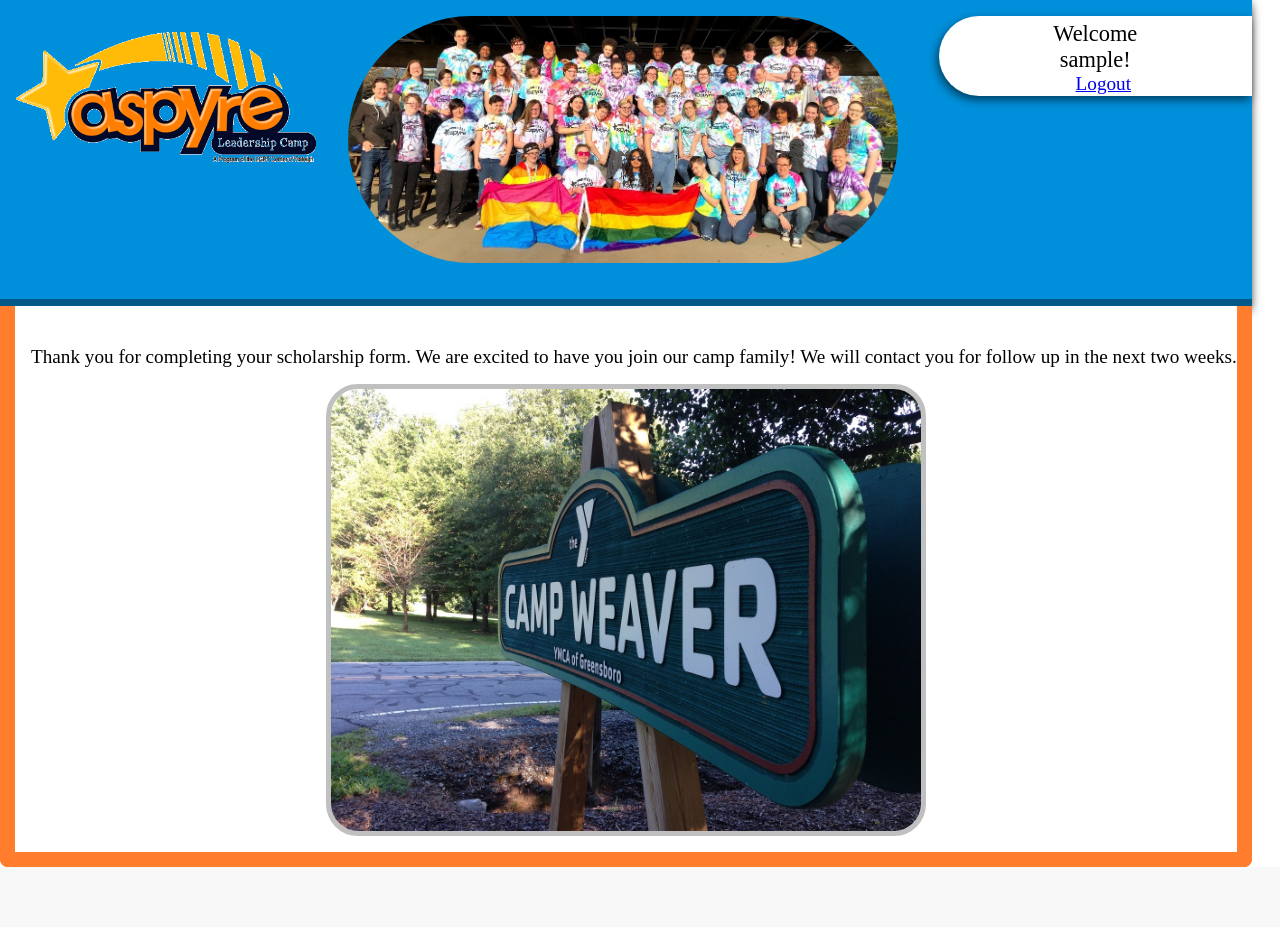
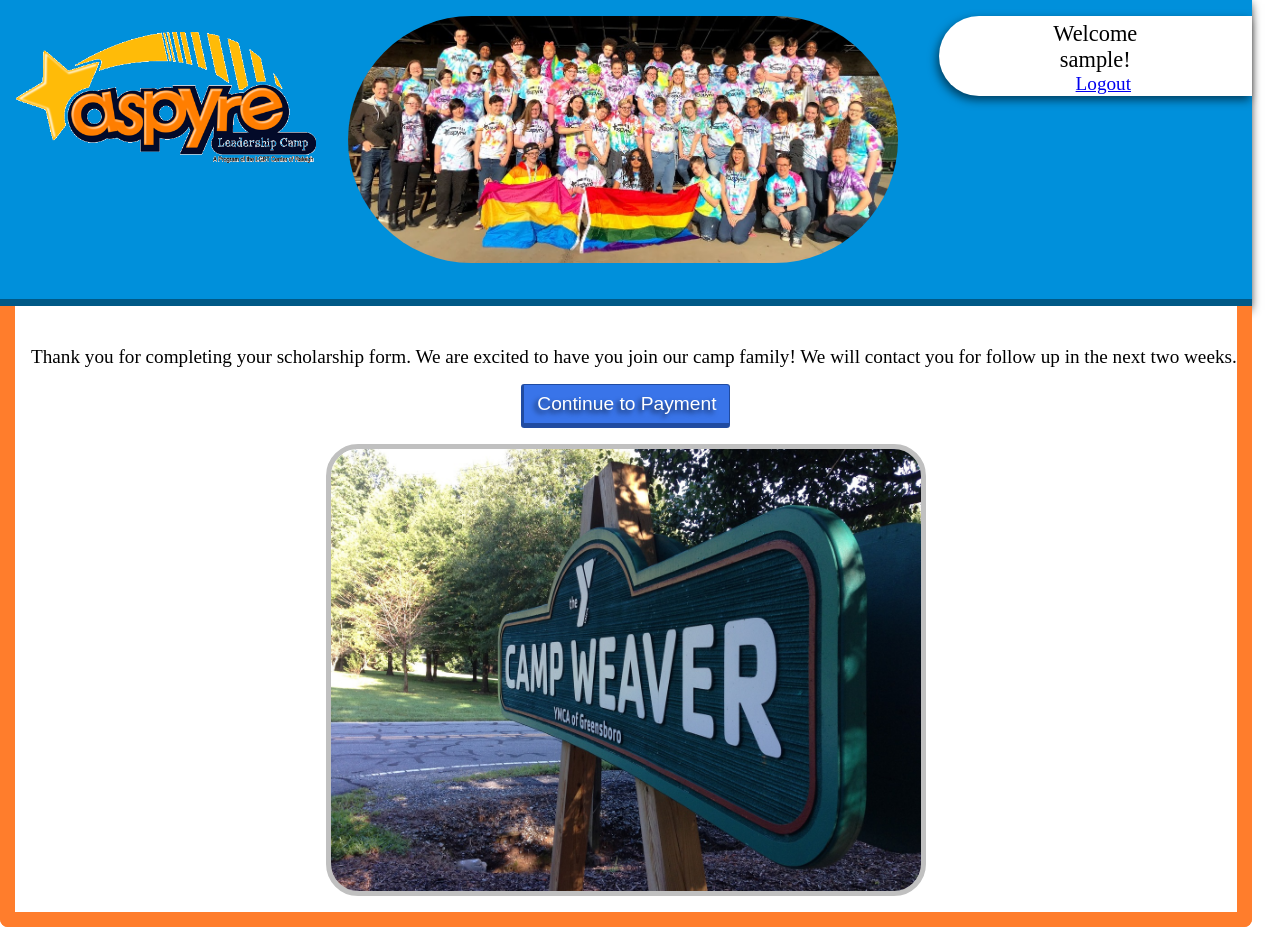
Before and after one commit to Team-Allies/camp-aspyre, a Django app: page /scholarship-submitted/ in a window 1280 px wide. Before the commit the page ends 867 px from the top, so only its background shows below. Run offline with Django 3.2, Linux system fonts and the light colour scheme; the visitor is signed in with stand-in values (Sample User, id 1).

Commit message:
Updated HTML to include a "Continue to Payment" button[WIP-needs <a> tag around button] so that a camper can continue with a payment option directly from the submition of scholarship

```diff
--- a/core/templates/core/scholarship_form_submitted.html
+++ b/core/templates/core/scholarship_form_submitted.html
@@ -5,7 +5,10 @@
 
   <div class="main_content_wrapper">
     <div class="text_field">
-      <p class="hint_text text-center">Thank you for completing your scholarship form.  We are excited to have you join our camp family!  We will contact you for follow up in the next two weeks.</p>
+      <p class="hint_text text-center">Thank you for completing your scholarship form. We are excited to have you join our camp family!  We will contact you for follow up in the next two weeks.</p>
+    </div>
+    <div class="scholarship_button_container">
+      <button class="scholarship_button">Continue to Payment</button>
     </div>
     <div class="submitted_image_container">
       <img class="scholarshipImage submitted_image" src="{% static '/assets/campWeaverSign.jpeg' %}">
```
